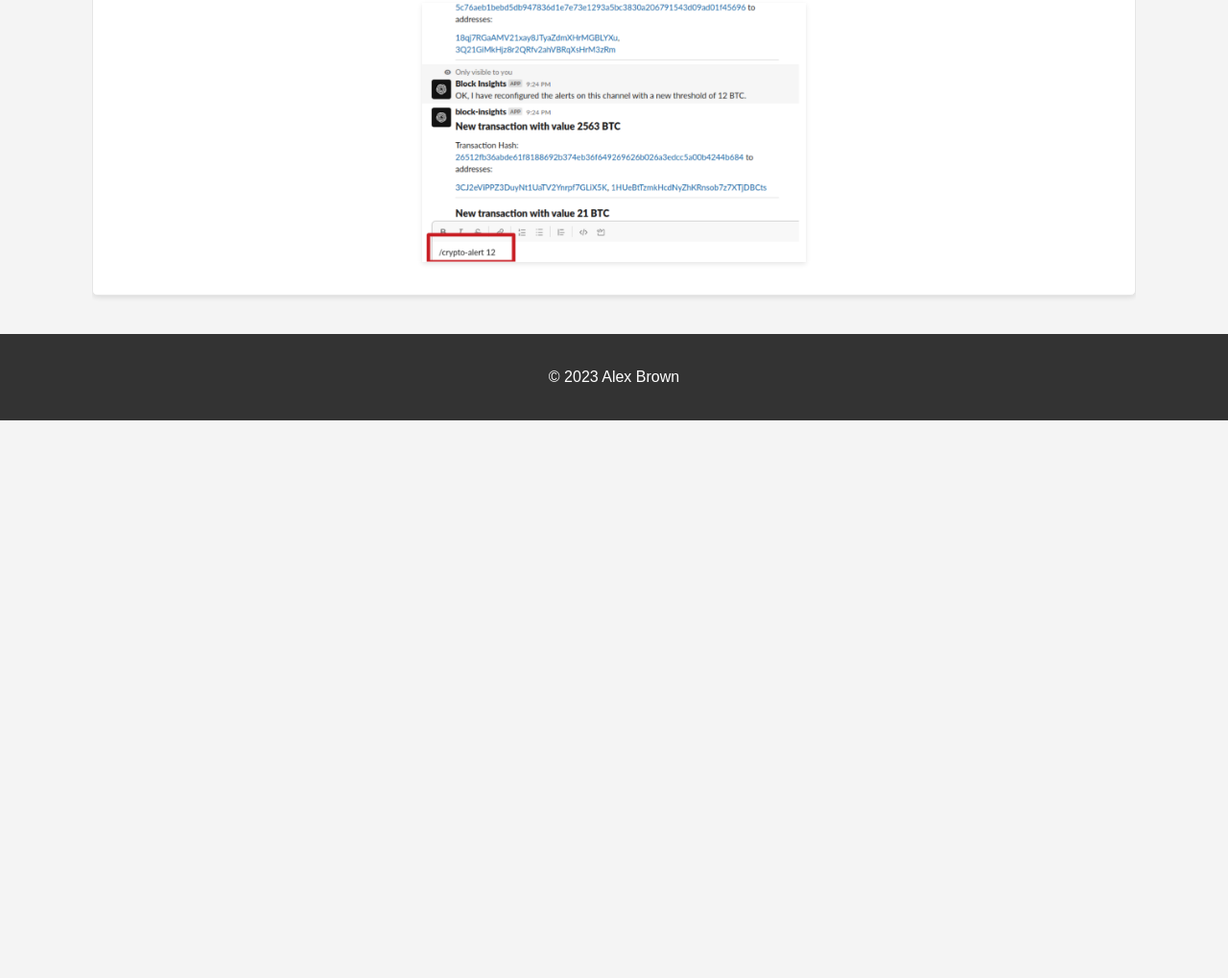
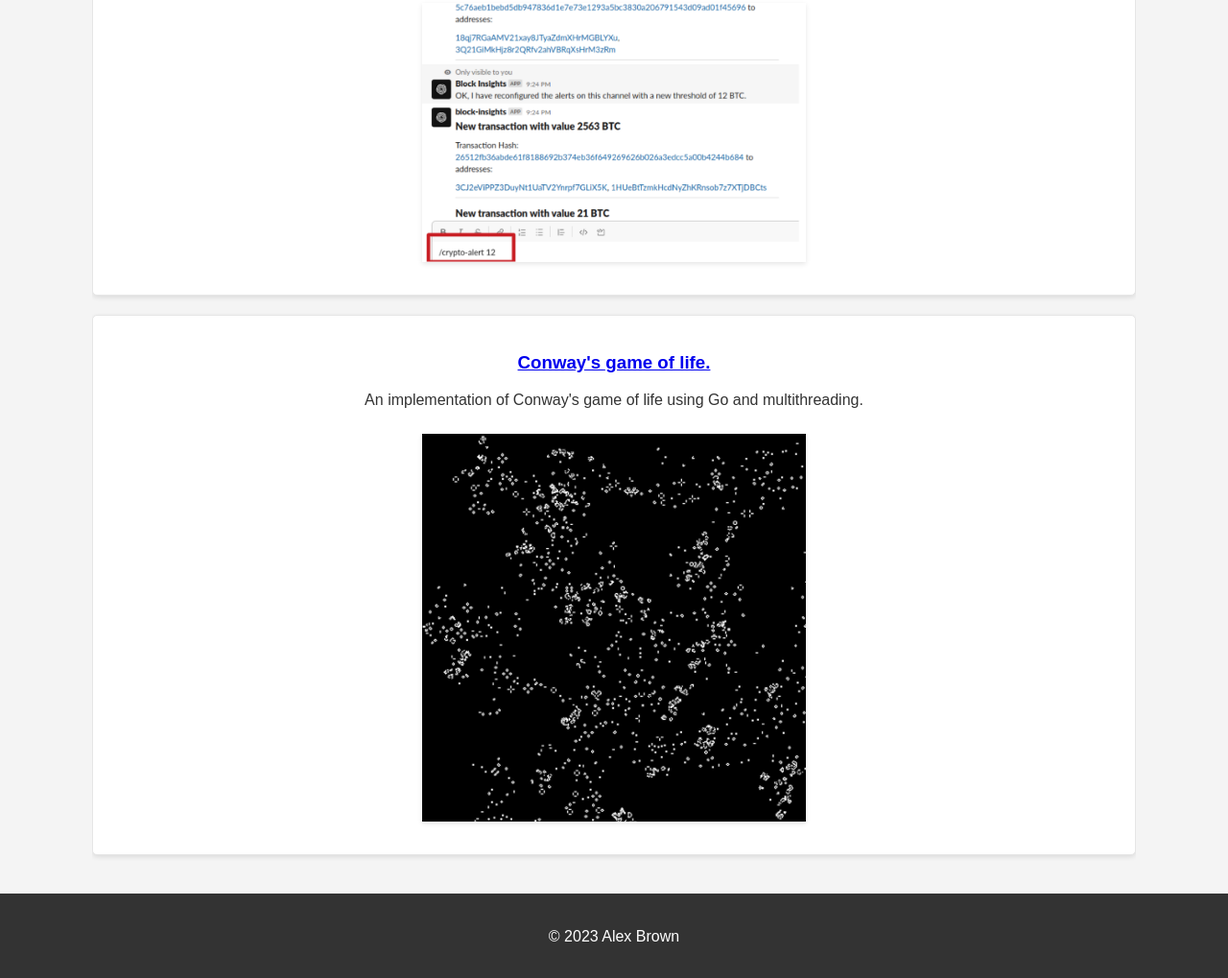
Before and after one commit to alexbrown98/alexbrown98.github.io, a plain HTML site: page index.html in a window 1280 px wide. Shown: the part 1888-2907 px from the top of the page at 96% size. Before the commit the page ends 2326 px from the top, so only its background shows below. Drawn offline with Linux system fonts and the light colour scheme.

Commit message:
Update index.html

```diff
--- a/index.html
+++ b/index.html
@@ -153,6 +153,15 @@
                 <p>Could fitler and process 200,000+ transactions per day.</p>
                 <img src="https://raw.githubusercontent.com/alexbrown98/alexbrown98.github.io/main/slack-bot.png" alt="slack bot" />
             </div>
+
+            <!-- Project 5 -->
+            <div class="project">
+                <a href="https://github.com/alexbrown98/Game-of-Life">
+                    <h3>Conway's game of life.</h3>
+                </a>
+                <p>An implementation of Conway's game of life using Go and multithreading.</p>
+                <img src="https://raw.githubusercontent.com/alexbrown98/alexbrown98.github.io/main/gol.png" alt="slack bot" />
+            </div>
         </section>
     </div>
 
```
